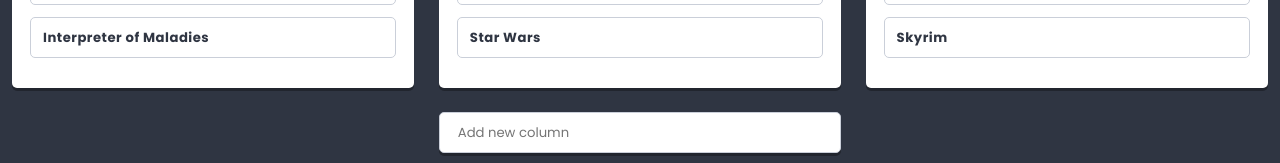
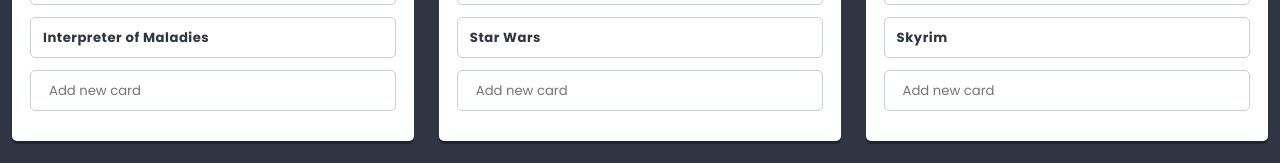
Before and after one commit to BajekM/learning_react, a React app: page / in a window 1280 px wide. Shown: the part 525-688 px from the top of the page. Built offline with nearby package versions, Linux system fonts and the light colour scheme.

Commit message:
Finish app

```diff
--- a/src/components/Column/Column.js
+++ b/src/components/Column/Column.js
@@ -2,7 +2,8 @@
 import styles from './Column.scss';
 import PropTypes from 'prop-types';
 import Card from '../Card/Card.js';
-import Creator from '../Creator/Creator.js'
+import Creator from '../Creator/Creator.js';
+import {settings} from '../../data/dataStore';
 
 
 class Column extends React.Component {
@@ -20,11 +21,12 @@
         {this.state.cards.map(({key, ...cardProps}) => (
           <Card key={key} {...cardProps} />
         ))}
-
+        <div className={styles.creator}>
+          <Creator text={settings.cardCreatorText} action={title => this.addCard(title)}/>
+        </div>
       </section>
     )
   }
-
   addCard(title){
     this.setState(state => (
       {
@@ -32,7 +34,9 @@
           ...state.cards,
           {
             key: state.cards.length ? state.cards[state.cards.length-1].key+1 : 0,
-            title
+            title,
+            icon: 'list-alt',
+            cards: []
           }
         ]
       }
```
